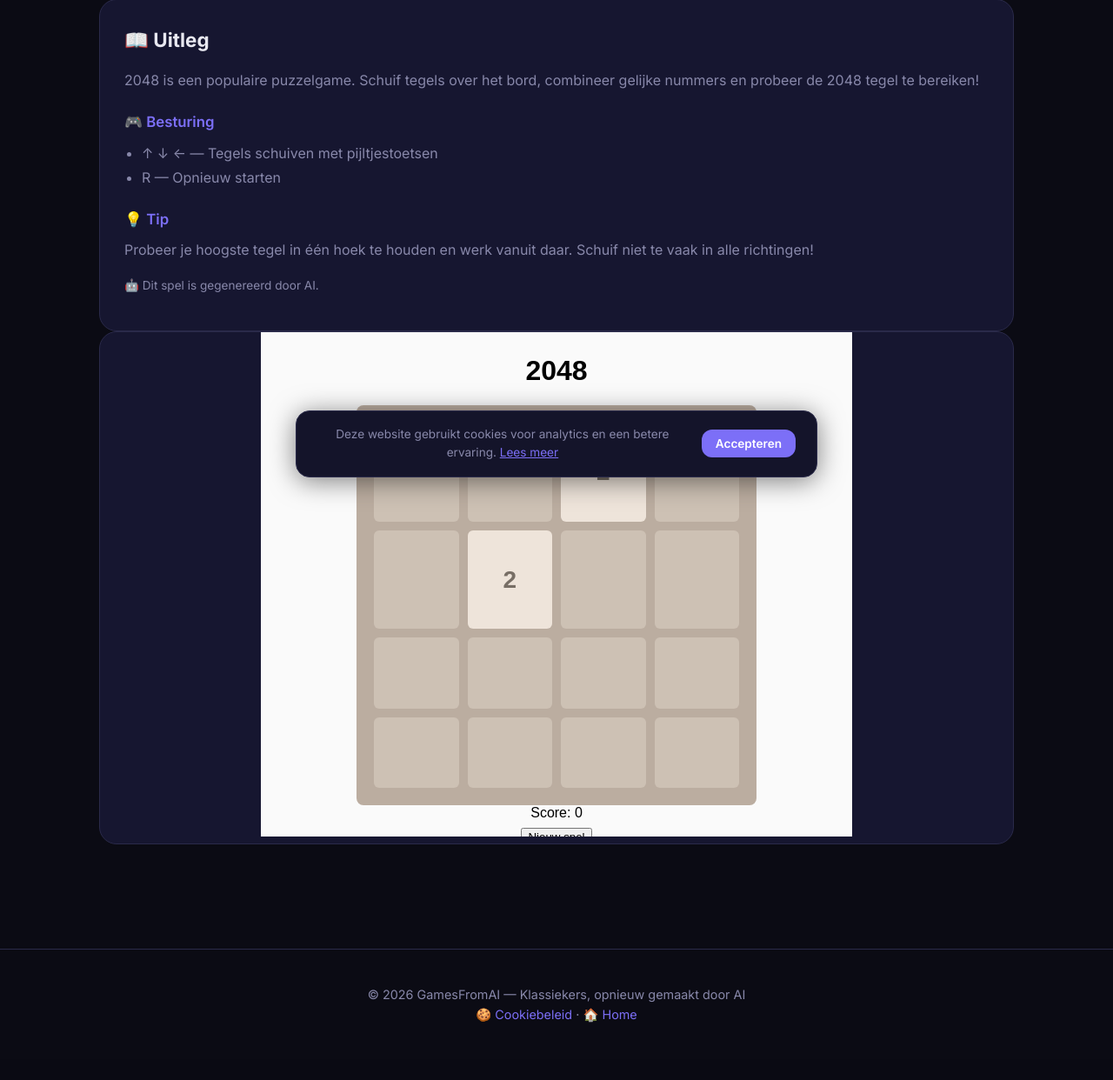
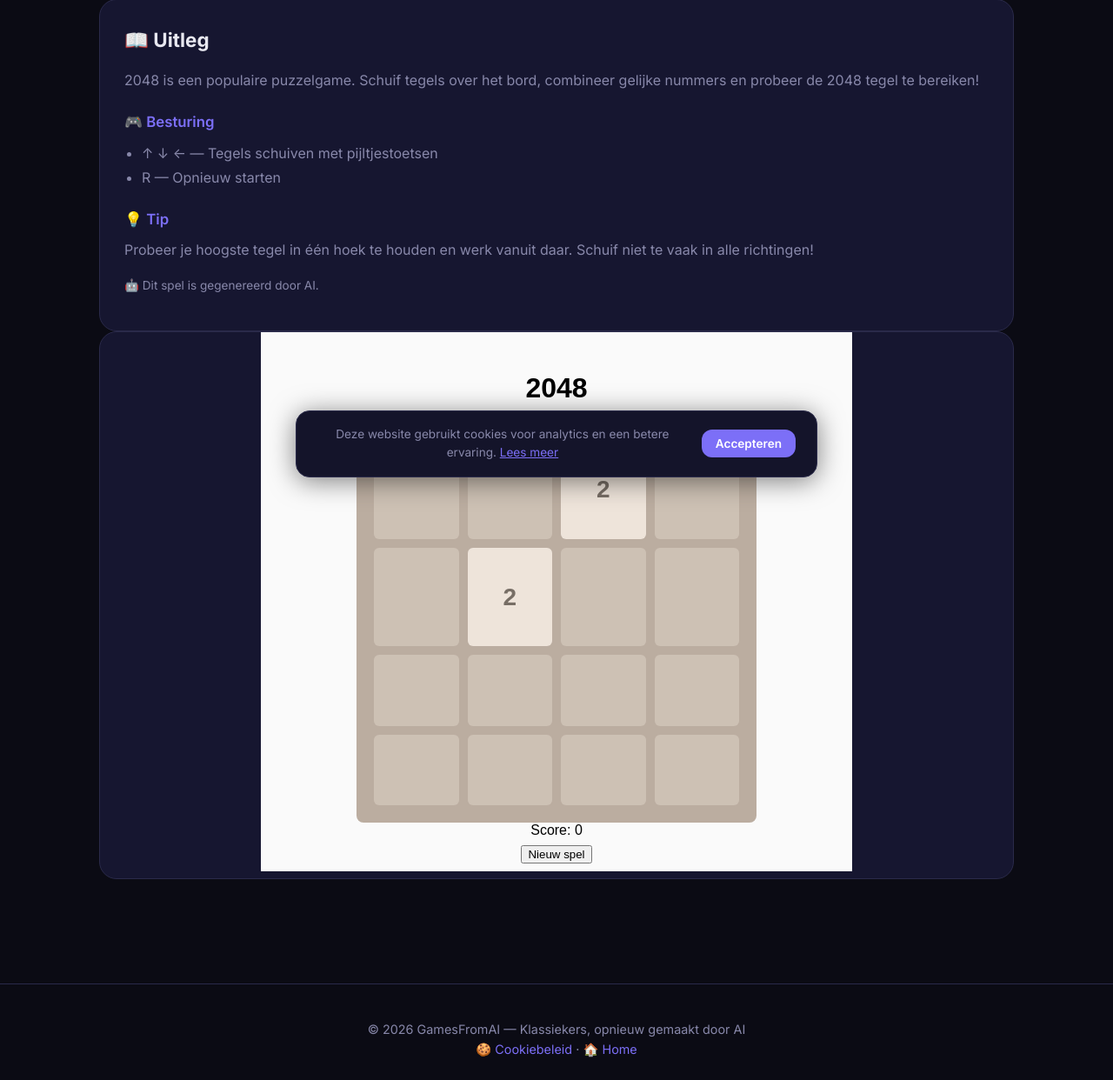
Before and after one commit to ronvissers/gamesfromai, a Flask app: page /2048 in a window 1280 px wide. Shown: the part 227-1469 px from the top of the page at 87% size. Before the commit the page ends 1403 px from the top, so only its background shows below. Run offline with Flask 3, Linux system fonts and the light colour scheme.

Commit message:
2048 iframe 620px hoog voor volledige zichtbaarheid knop

```diff
--- a/templates/2048_game.html
+++ b/templates/2048_game.html
@@ -25,7 +25,7 @@
         </div>
 
         <div class="game-area" style="padding:0; text-align:center;">
-            <iframe src="/static/games/2048.html" style="width:100%;max-width:680px;height:580px;border:none;margin:0 auto;" title="2048" scrolling="no"></iframe>
+            <iframe src="/static/games/2048.html" style="width:100%;max-width:680px;height:620px;border:none;margin:0 auto;" title="2048" scrolling="no"></iframe>
         </div>
     </div>
 </section>
```
